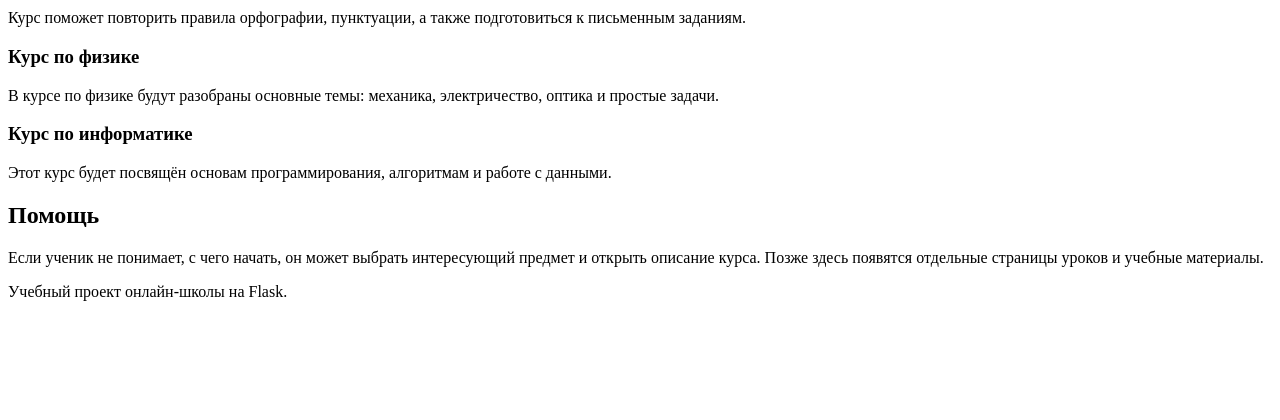
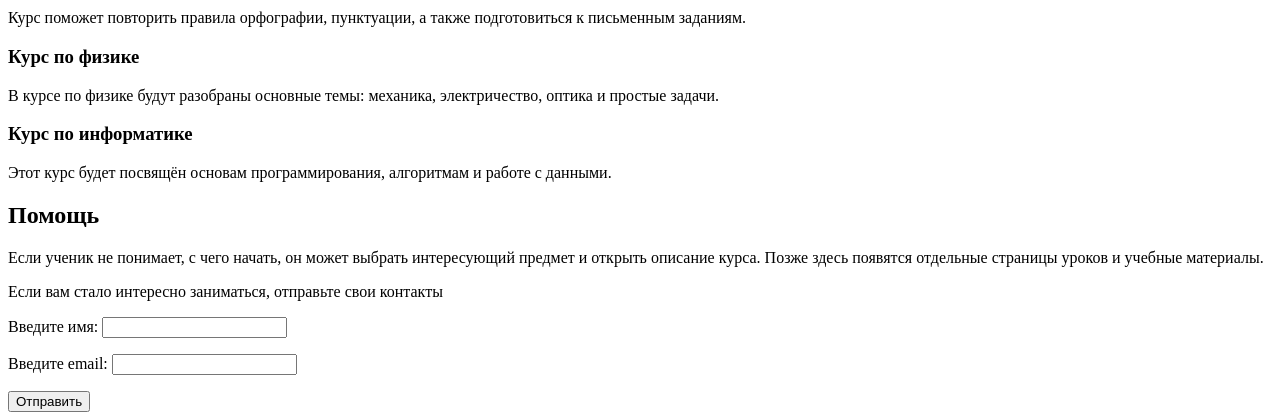
Before and after one commit to iaroslavreel-cyber/backend-site, a Flask app: page / in a window 1280 px wide. Shown: the part 552-972 px from the top of the page. Before the commit the page ends 853 px from the top, so only its background shows below. Run offline with Flask 3, Linux system fonts and the light colour scheme; some libraries are stand-ins or nearby versions.

Commit message:
Update index.html
добавил форму обратной связи

```diff
--- a/templates/index.html
+++ b/templates/index.html
@@ -98,7 +98,20 @@
     </main>
 
     <footer>
-        <p>Учебный проект онлайн-школы на Flask.</p>
+        <p>Если вам стало интересно заниматься, отправьте свои контакты</p>
+
+<form action="" method="get">
+  <p>
+    <label for="name">Введите имя:</label>
+    <input type="text" name="name" id="name" required>
+  </p>
+  <p>
+    <label for="email">Введите email:</label>
+    <input type="email" name="email" id="email" required>
+  </p>
+  <button type="submit">Отправить</button>
+</form>
+
     </footer>
 
 </body>
```
